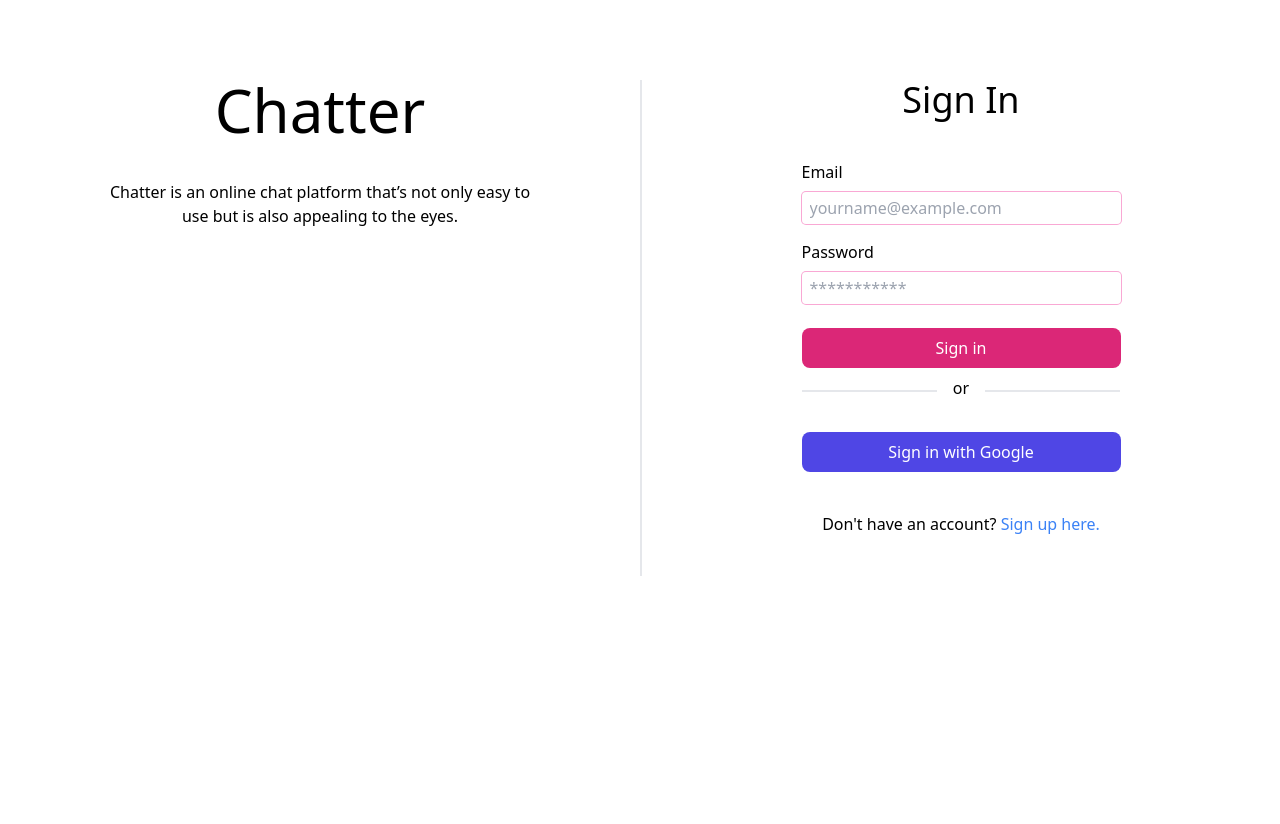
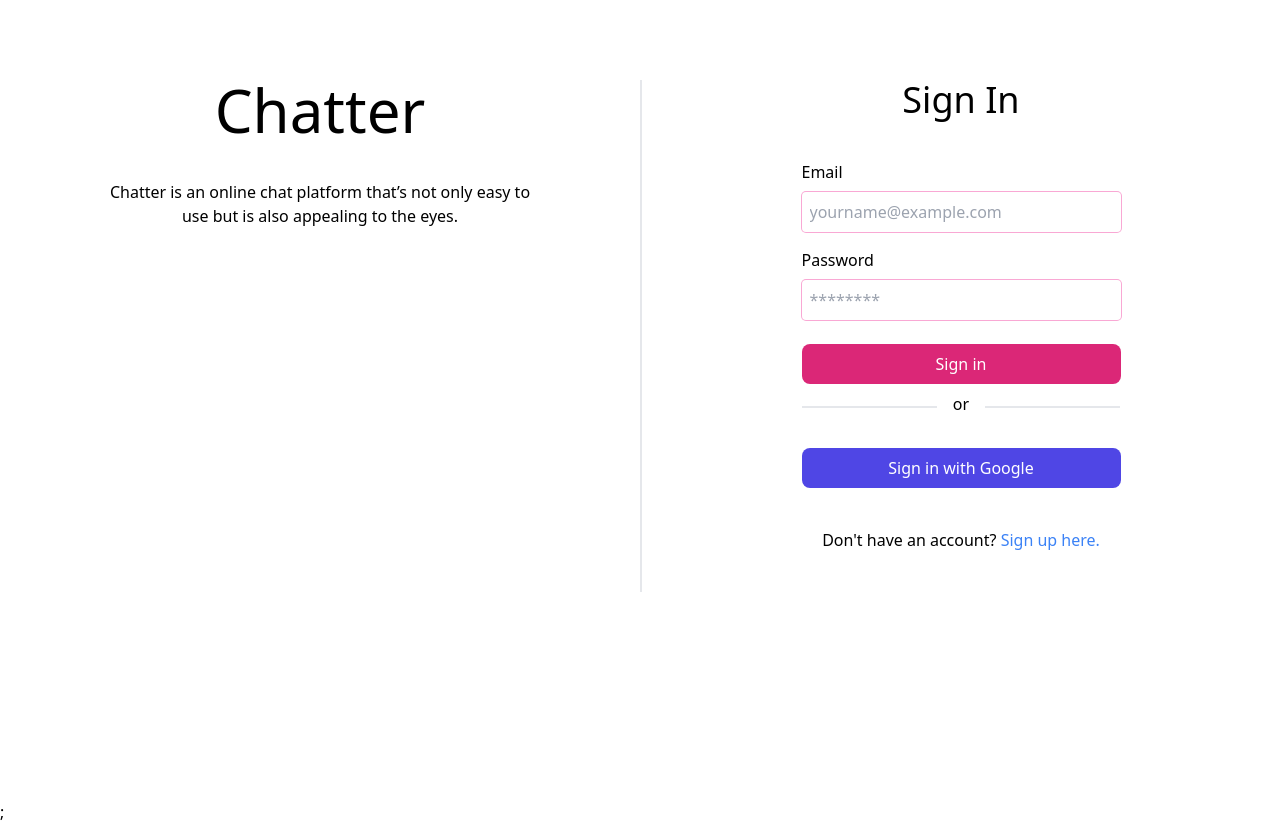
Before and after one commit to ren3yolo/chatapp-next-ts, a Next.js app: page / in a window 1280 px wide. Before the commit the page ends 800 px from the top, so only its background shows below. Built offline with nearby package versions, Linux system fonts and the light colour scheme; no server answers.

Commit message:
Add base setup for sign in

```diff
--- a/components/atoms/Button/Button.tsx
+++ b/components/atoms/Button/Button.tsx
@@ -1,4 +1,4 @@
-import React, { ReactNode } from "react";
+import React, { MouseEventHandler, ReactNode } from "react";
 import cx from "classnames";
 
 type ButtonProps = {
@@ -7,6 +7,7 @@ type ButtonProps = {
   variant: "primary" | "secondary";
   fullWidth?: boolean;
   children: ReactNode;
+  onClick?: MouseEventHandler;
 };
 
 export default function Button({
@@ -15,11 +16,13 @@ export default function Button({
   variant,
   fullWidth = false,
   children,
+  onClick = () => {},
 }: ButtonProps) {
   return (
     <button
       type={type}
       className={cx(className, `btn ${variant}-btn`, fullWidth ? "w-full" : "")}
+      onClick={onClick}
     >
       {children}
     </button>
--- /dev/null
+++ b/components/atoms/Input/Input.tsx
@@ -0,0 +1,27 @@
+import React from "react";
+import cx from "classnames";
+
+type InputProps = {
+  type: "email" | "text" | "number" | "password";
+  id?: string;
+  placeholder?: string;
+  className?: string;
+  fullWidth?: boolean;
+};
+
+export default function Input({
+  type,
+  id,
+  placeholder,
+  className,
+  fullWidth = false,
+}: InputProps) {
+  return (
+    <input
+      type={type}
+      id={id}
+      placeholder={placeholder}
+      className={cx(className, `${fullWidth ? "w-full" : ""}`)}
+    />
+  );
+}
--- a/components/organisms/SignIn/SignIn.tsx
+++ b/components/organisms/SignIn/SignIn.tsx
@@ -1,29 +1,60 @@
-import React from "react";
+import React, { FormEvent } from "react";
 import Link from "next/link";
+import { useSession, signIn } from "next-auth/react";
+
+//custom imports
 import Button from "../../atoms/Button/Button";
+import Input from "../../atoms/Input/Input";
 
 export default function SignIn() {
+  const { data: session } = useSession();
+  console.log(session);
+
+  function handleSubmit(event: FormEvent) {
+    event.preventDefault();
+  }
+
+  async function handleCredsSignIn() {
+    await signIn("credentials", {
+      redirect: false,
+      email: "yourname@example.com",
+      password: "123",
+    });
+  }
+
   return (
     <div className='grid grid-cols-1 mt-20 md:border-l-2'>
       <h1 className='text-4xl text-center'>Sign In</h1>
       <div className='flex flex-col items-center'>
-        <form autoComplete='off' className='w-1/2 mt-10'>
-          <label className='block'>Email</label>
-          <input
-            type='text'
+        <form
+          onSubmit={handleSubmit}
+          autoComplete='off'
+          className='w-1/2 mt-10'
+        >
+          <label className='block' htmlFor='email'>
+            Email
+          </label>
+          <Input
+            type='email'
             id='email'
+            fullWidth
             placeholder='yourname@example.com'
-            autoComplete='false'
-            className='w-full h-8 mt-2 ring-1 pl-2 rounded ring-pink-300 focus:outline-none hover:ring-pink-400 focus:ring-2 focus:ring-pink-500'
           />
-          <label className='block mt-4'>Password</label>
-          <input
+          <label className='block mt-4' htmlFor='password'>
+            Password
+          </label>
+          <Input
             type='password'
             id='password'
-            placeholder='***********'
-            className='w-full h-8 mt-2 ring-1 pl-2 rounded ring-pink-300 focus:outline-none hover:ring-pink-400 focus:ring-2 focus:ring-pink-500'
+            fullWidth
+            placeholder='********'
           />
-          <Button variant='primary' className='mt-6' fullWidth>
+          <Button
+            variant='primary'
+            className='mt-6'
+            fullWidth
+            onClick={handleCredsSignIn}
+          >
             Sign in
           </Button>
           <div className='flex flex-row w-full flex-grow-1'>
--- a/components/templates/Layout/Layout.tsx
+++ b/components/templates/Layout/Layout.tsx
@@ -1,4 +1,3 @@
-import { AppProps } from "next/app";
 import Head from "next/head";
 import { ReactNode } from "react";
 
@@ -11,7 +10,7 @@ export default function Layout({ title, children }: LayoutProps) {
   return (
     <>
       <Head>
-        <title>{title} - Chatter</title>
+        <title>{`${title} - Chatter`}</title>
         <meta name='description' content='A chat web application' />
         <meta name='viewport' content='width=device-width, initial-scale=1' />
         <link rel='icon' href='/favicon.ico' />
--- a/package.json
+++ b/package.json
@@ -17,6 +17,7 @@
     "eslint": "8.30.0",
     "eslint-config-next": "13.0.7",
     "next": "13.0.7",
+    "next-auth": "^4.18.6",
     "react": "18.2.0",
     "react-dom": "18.2.0",
     "typescript": "4.9.4"
--- a/pages/_app.tsx
+++ b/pages/_app.tsx
@@ -1,6 +1,11 @@
-import '../styles/globals.css'
-import type { AppProps } from 'next/app'
+import "../styles/globals.css";
+import type { AppProps } from "next/app";
+import { SessionProvider } from "next-auth/react";
 
 export default function App({ Component, pageProps }: AppProps) {
-  return <Component {...pageProps} />
+  return (
+    <SessionProvider session={pageProps.session}>
+      <Component {...pageProps} />;
+    </SessionProvider>
+  );
 }
--- /dev/null
+++ b/pages/api/auth/[...nextauth].ts
@@ -0,0 +1,36 @@
+import NextAuth from "next-auth";
+import CredentialsProvider from "next-auth/providers/credentials";
+
+export default NextAuth({
+  providers: [
+    CredentialsProvider({
+      credentials: {},
+      async authorize() {
+        const user = {
+          id: "1",
+          email: "yourname@example.com",
+          password: "123",
+        };
+        return user;
+      },
+    }),
+  ],
+  session: {
+    strategy: "jwt",
+  },
+  jwt: {
+    maxAge: 60 * 60,
+  },
+  callbacks: {
+    async jwt({ token, user }) {
+      token.id = 1;
+      token.accessToken = user?.id;
+      return token;
+    },
+
+    async session({ session }) {
+      //   session.accessToken = token.accessToken;
+      return session;
+    },
+  },
+});
--- a/pages/index.tsx
+++ b/pages/index.tsx
@@ -6,7 +6,7 @@ import SignIn from "../components/organisms/SignIn/SignIn";
 export default function Home() {
   return (
     <Layout title='Home'>
-      <main className='container h-screen w-screen'>
+      <main className='h-screen w-screen'>
         <div className='grid sm:grid-cols-1 md:grid-cols-2'>
           <About />
           <SignIn />
--- a/styles/globals.css
+++ b/styles/globals.css
@@ -1,6 +1,10 @@
 @tailwind base;
 @tailwind components;
 @tailwind utilities;
+
+input {
+  @apply h-10 mt-2 ring-1 pl-2 rounded ring-pink-300 focus:outline-none hover:ring-pink-400 focus:ring-2 focus:ring-pink-500;
+}
 
 .link {
   @apply text-blue-500 hover:text-blue-700;
```
Also changed, not shown: .eslintrc.json, 2 other files (tests, documents, lock files or other folders).
